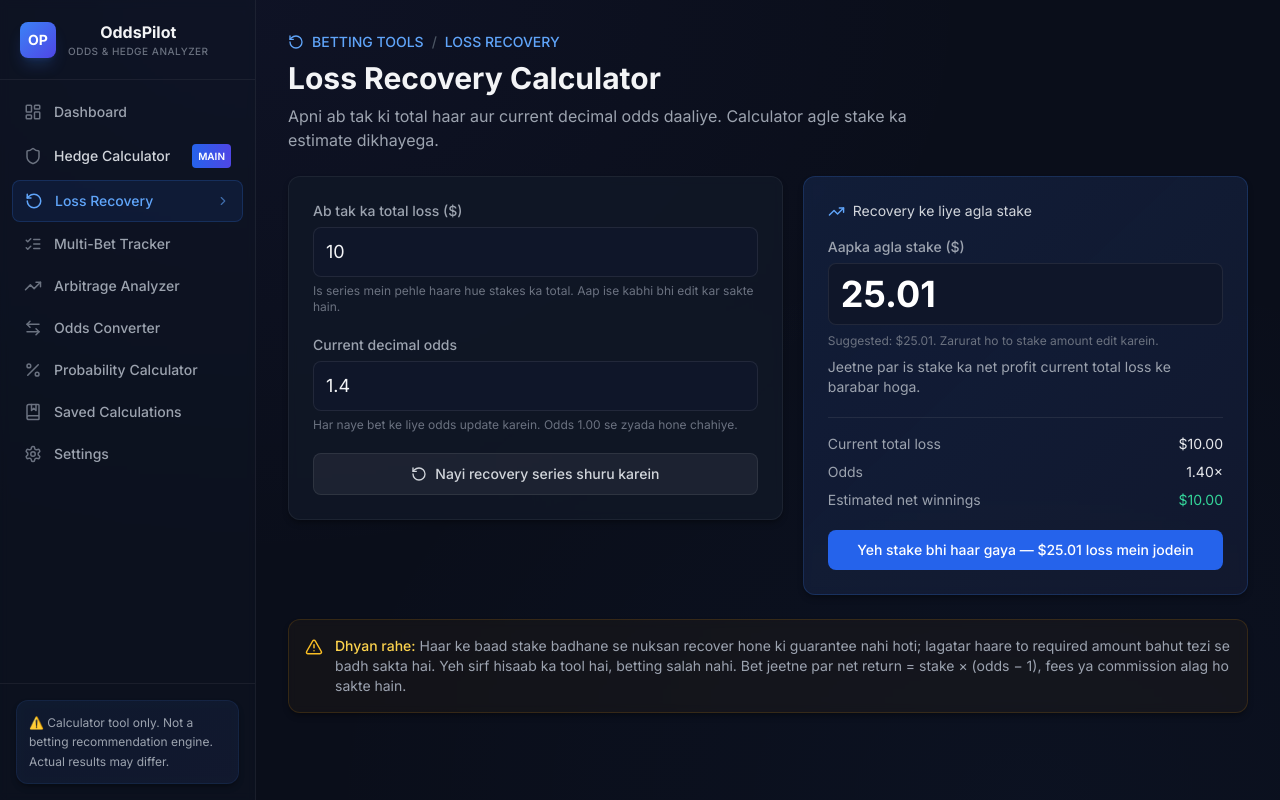
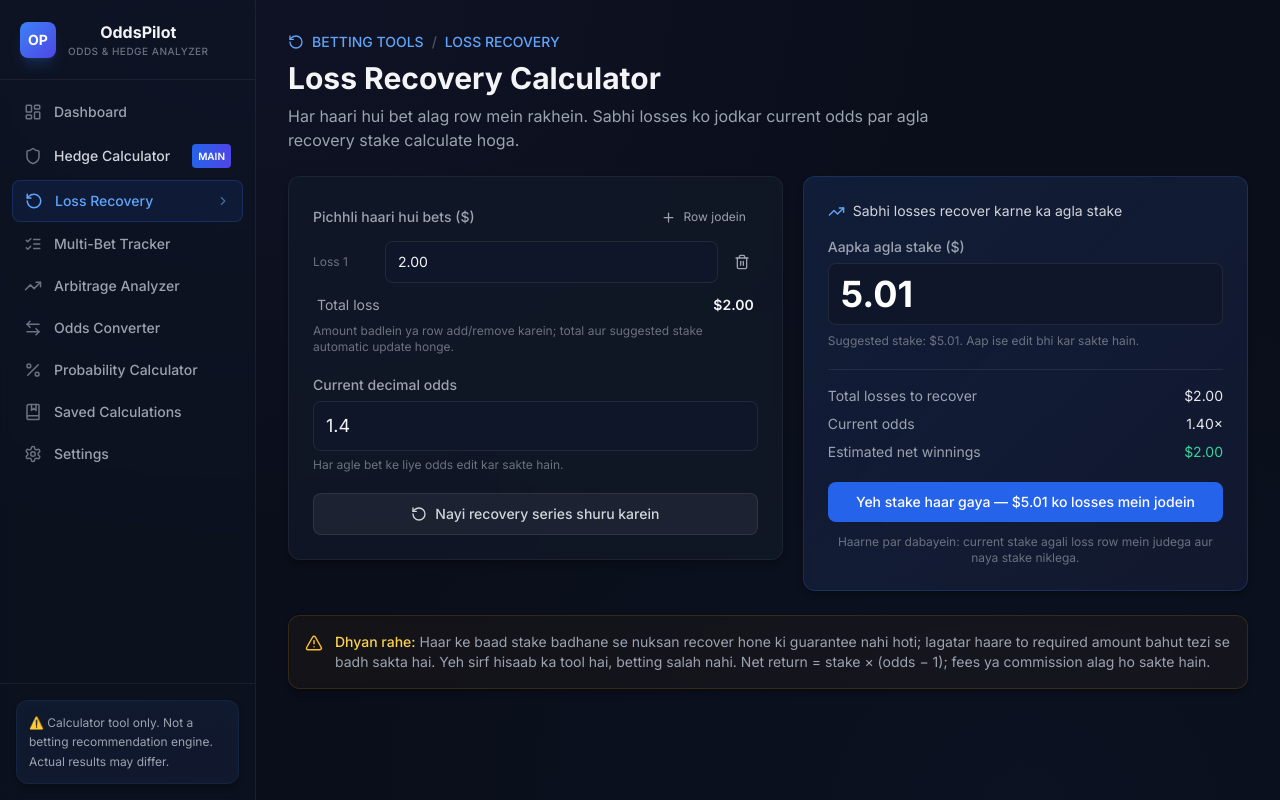
Before and after one commit to mishralok794/Odds-Calculator, a React (Vite) app: page /recovery in a window 1280 px wide. Built offline with nearby package versions, Linux system fonts and the light colour scheme.

Commit message:
feat: track recovery losses by bet

```diff
--- a/src/pages/LossRecovery.tsx
+++ b/src/pages/LossRecovery.tsx
@@ -1,88 +1,135 @@
 import React, { useEffect, useMemo, useState } from 'react';
-import { AlertTriangle, RotateCcw, TrendingUp } from 'lucide-react';
+import { AlertTriangle, Plus, RotateCcw, Trash2, TrendingUp } from 'lucide-react';
 import { useApp } from '../context/AppContext';
 
-type RecoverySession = { loss: string; odds: string; rounds: number };
-const STORAGE_KEY = 'oddspilot-loss-recovery-session';
-const EMPTY_SESSION: RecoverySession = { loss: '10', odds: '1.4', rounds: 0 };
+type LossRow = { id: string; amount: string };
+type RecoverySession = { losses: LossRow[]; odds: string; rounds: number; stakeOverride: string };
+const STORAGE_KEY = 'oddspilot-loss-recovery-session-v2';
+const makeRow = (amount = ''): LossRow => ({ id: `${Date.now()}-${Math.random().toString(36).slice(2)}`, amount });
+const EMPTY_SESSION: RecoverySession = { losses: [makeRow('2.00')], odds: '1.4', rounds: 0, stakeOverride: '' };
+
+function readSession(): RecoverySession {
+  try {
+    const stored = localStorage.getItem(STORAGE_KEY);
+    if (stored) {
+      const parsed = JSON.parse(stored) as Partial<RecoverySession>;
+      return { ...EMPTY_SESSION, ...parsed, losses: Array.isArray(parsed.losses) ? parsed.losses : EMPTY_SESSION.losses };
+    }
+    // Preserve the single total loss from the previous version of this calculator.
+    const previous = localStorage.getItem('oddspilot-loss-recovery-session');
+    if (previous) {
+      const parsed = JSON.parse(previous) as { loss?: string; odds?: string; rounds?: number };
+      return {
+        losses: parsed.loss && Number(parsed.loss) > 0 ? [makeRow(parsed.loss)] : [makeRow('')],
+        odds: parsed.odds || '1.4',
+        rounds: parsed.rounds || 0,
+        stakeOverride: '',
+      };
+    }
+  } catch {
+    // Start with an editable example if saved browser data is unavailable.
+  }
+  return { ...EMPTY_SESSION, losses: [makeRow('2.00')] };
+}
 
 export default function LossRecoveryPage() {
   const { currencySymbol } = useApp();
-  const [session, setSession] = useState<RecoverySession>(() => {
-    try {
-      const stored = localStorage.getItem(STORAGE_KEY);
-      return stored ? { ...EMPTY_SESSION, ...JSON.parse(stored) } : EMPTY_SESSION;
-    } catch {
-      return EMPTY_SESSION;
-    }
-  });
+  const [session, setSession] = useState<RecoverySession>(readSession);
 
   useEffect(() => {
     localStorage.setItem(STORAGE_KEY, JSON.stringify(session));
   }, [session]);
 
-  const loss = Number(session.loss);
+  const loss = useMemo(() => session.losses.reduce((sum, row) => {
+    const amount = Number(row.amount);
+    return sum + (Number.isFinite(amount) && amount > 0 ? amount : 0);
+  }, 0), [session.losses]);
   const odds = Number(session.odds);
-  const valid = Number.isFinite(loss) && loss >= 0 && Number.isFinite(odds) && odds > 1;
+  const hasLoss = session.losses.every((row) => row.amount.trim() !== '') && loss > 0;
+  const valid = hasLoss && Number.isFinite(odds) && odds > 1;
   const suggestedStake = useMemo(() => valid ? Math.ceil((loss / (odds - 1)) * 100) / 100 : null, [loss, odds, valid]);
-  const [stakeOverride, setStakeOverride] = useState('');
-  const stake = stakeOverride === '' ? suggestedStake : Number(stakeOverride);
+  const stake = session.stakeOverride === '' ? suggestedStake : Number(session.stakeOverride);
   const validStake = stake !== null && Number.isFinite(stake) && stake > 0;
   const fmt = (value: number) => `${currencySymbol}${value.toLocaleString(undefined, { minimumFractionDigits: 2, maximumFractionDigits: 2 })}`;
 
+  const updateLoss = (id: string, amount: string) => setSession((current) => ({
+    ...current,
+    stakeOverride: '',
+    losses: current.losses.map((row) => row.id === id ? { ...row, amount } : row),
+  }));
+  const updateOdds = (value: string) => setSession((current) => ({ ...current, odds: value, stakeOverride: '' }));
   const markLost = () => {
     if (!validStake) return;
     const actualStake = Number(stake);
-    setSession((current) => ({ ...current, loss: (Number(current.loss) + actualStake).toFixed(2), rounds: current.rounds + 1 }));
-    setStakeOverride('');
+    setSession((current) => ({
+      ...current,
+      losses: [...current.losses, makeRow(actualStake.toFixed(2))],
+      stakeOverride: '',
+      rounds: current.rounds + 1,
+    }));
   };
-  const reset = () => { setSession(EMPTY_SESSION); setStakeOverride(''); };
-  const updateLoss = (value: string) => { setSession((s) => ({ ...s, loss: value })); setStakeOverride(''); };
-  const updateOdds = (value: string) => { setSession((s) => ({ ...s, odds: value })); setStakeOverride(''); };
+  const addLossRow = () => setSession((current) => ({ ...current, losses: [...current.losses, makeRow('')] }));
+  const removeLoss = (id: string) => setSession((current) => ({
+    ...current,
+    losses: current.losses.length > 1 ? current.losses.filter((row) => row.id !== id) : [makeRow('')],
+    stakeOverride: '',
+  }));
+  const reset = () => setSession({ ...EMPTY_SESSION, losses: [makeRow('')] });
 
   return (
     <div className="max-w-5xl mx-auto p-4 sm:p-6 lg:p-8 space-y-6 animate-slide-up">
       <header>
         <div className="flex items-center gap-2 text-blue-400 text-sm font-medium mb-2"><RotateCcw size={16} /> BETTING TOOLS <span className="text-gray-600">/</span> LOSS RECOVERY</div>
         <h1 className="text-2xl sm:text-3xl font-bold text-gray-100">Loss Recovery Calculator</h1>
-        <p className="text-gray-400 mt-2 max-w-2xl">Apni ab tak ki total haar aur current decimal odds daaliye. Calculator agle stake ka estimate dikhayega.</p>
+        <p className="text-gray-400 mt-2 max-w-2xl">Har haari hui bet alag row mein rakhein. Sabhi losses ko jodkar current odds par agla recovery stake calculate hoga.</p>
       </header>
 
       <div className="grid lg:grid-cols-[1fr_0.9fr] gap-5 items-start">
         <section className="card p-5 sm:p-6 space-y-5">
           <div>
-            <label className="label" htmlFor="recovery-loss">Ab tak ka total loss ({currencySymbol})</label>
-            <input id="recovery-loss" className="input-field text-lg" type="number" min="0" step="0.01" value={session.loss} onChange={(e) => updateLoss(e.target.value)} placeholder="Jaise 10.00" />
-            <p className="text-xs text-gray-500 mt-1.5">Is series mein pehle haare hue stakes ka total. Aap ise kabhi bhi edit kar sakte hain.</p>
+            <div className="flex items-center justify-between gap-3 mb-2">
+              <label className="label mb-0">Pichhli haari hui bets ({currencySymbol})</label>
+              <button className="btn-ghost text-xs" type="button" onClick={addLossRow}><Plus size={15} /> Row jodein</button>
+            </div>
+            <div className="space-y-2">
+              {session.losses.map((row, index) => (
+                <div key={row.id} className="flex items-center gap-2">
+                  <label className="text-xs text-gray-500 w-16 flex-shrink-0" htmlFor={`loss-${row.id}`}>Loss {index + 1}</label>
+                  <input id={`loss-${row.id}`} aria-label={`Loss ${index + 1}`} className="input-field" type="number" min="0" step="0.01" value={row.amount} onChange={(event) => updateLoss(row.id, event.target.value)} placeholder="Amount" />
+                  <button className="btn-icon flex-shrink-0" type="button" onClick={() => removeLoss(row.id)} aria-label={`Remove loss ${index + 1}`} title="Row hataayein"><Trash2 size={16} /></button>
+                </div>
+              ))}
+            </div>
+            <div className="flex justify-between text-sm mt-3 px-1"><span className="text-gray-400">Total loss</span><span className="text-gray-100 font-semibold">{fmt(loss)}</span></div>
+            <p className="text-xs text-gray-500 mt-2">Amount badlein ya row add/remove karein; total aur suggested stake automatic update honge.</p>
           </div>
           <div>
             <label className="label" htmlFor="recovery-odds">Current decimal odds</label>
-            <input id="recovery-odds" className="input-field text-lg" type="number" min="1.01" step="0.01" value={session.odds} onChange={(e) => updateOdds(e.target.value)} placeholder="Jaise 1.40" />
-            <p className="text-xs text-gray-500 mt-1.5">Har naye bet ke liye odds update karein. Odds 1.00 se zyada hone chahiye.</p>
+            <input id="recovery-odds" className="input-field text-lg" type="number" min="1.01" step="0.01" value={session.odds} onChange={(event) => updateOdds(event.target.value)} placeholder="Jaise 1.40" />
+            <p className="text-xs text-gray-500 mt-1.5">Har agle bet ke liye odds edit kar sakte hain.</p>
           </div>
-          {!valid && <div className="rounded-lg border border-red-500/20 bg-red-500/5 p-3 text-sm text-red-300">Sahi calculation ke liye loss 0 ya usse zyada aur odds 1.00 se zyada daalein.</div>}
-          <button className="btn-secondary w-full" onClick={reset}><RotateCcw size={16} /> Nayi recovery series shuru karein</button>
+          {!valid && <div className="rounded-lg border border-red-500/20 bg-red-500/5 p-3 text-sm text-red-300">Har loss row mein 0 se zyada amount aur odds 1.00 se zyada daalein.</div>}
+          <button className="btn-secondary w-full" type="button" onClick={reset}><RotateCcw size={16} /> Nayi recovery series shuru karein</button>
         </section>
 
         <section className="card p-5 sm:p-6 border-blue-500/20 bg-gradient-to-br from-blue-600/10 to-indigo-600/5">
-          <div className="flex items-center gap-2 text-gray-300 text-sm"><TrendingUp size={17} className="text-blue-400" /> Recovery ke liye agla stake</div>
+          <div className="flex items-center gap-2 text-gray-300 text-sm"><TrendingUp size={17} className="text-blue-400" /> Sabhi losses recover karne ka agla stake</div>
           <label className="label mt-4" htmlFor="recovery-stake">Aapka agla stake ({currencySymbol})</label>
-          <input id="recovery-stake" className="input-field text-3xl sm:text-4xl font-bold text-white mb-2" type="number" min="0.01" step="0.01" value={stakeOverride === '' ? suggestedStake ?? '' : stakeOverride} onChange={(e) => setStakeOverride(e.target.value)} placeholder="Stake amount" />
-          <p className="text-xs text-gray-500">Suggested: {suggestedStake === null ? '—' : fmt(suggestedStake)}. Zarurat ho to stake amount edit karein.</p>
-          <p className="text-sm text-gray-400 mt-2">Jeetne par is stake ka net profit current total loss ke barabar hoga.</p>
+          <input id="recovery-stake" aria-label="Agla stake" className="input-field text-3xl sm:text-4xl font-bold text-white mb-2" type="number" min="0.01" step="0.01" value={session.stakeOverride === '' ? suggestedStake ?? '' : session.stakeOverride} onChange={(event) => setSession((current) => ({ ...current, stakeOverride: event.target.value }))} placeholder="Stake amount" />
+          <p className="text-xs text-gray-500">Suggested stake: {suggestedStake === null ? '—' : fmt(suggestedStake)}. Aap ise edit bhi kar sakte hain.</p>
           {valid && <div className="mt-5 border-t border-white/[0.08] pt-4 space-y-2 text-sm">
-            <div className="flex justify-between text-gray-400"><span>Current total loss</span><span className="text-gray-200">{fmt(loss)}</span></div>
-            <div className="flex justify-between text-gray-400"><span>Odds</span><span className="text-gray-200">{odds.toFixed(2)}×</span></div>
+            <div className="flex justify-between text-gray-400"><span>Total losses to recover</span><span className="text-gray-200">{fmt(loss)}</span></div>
+            <div className="flex justify-between text-gray-400"><span>Current odds</span><span className="text-gray-200">{odds.toFixed(2)}×</span></div>
             <div className="flex justify-between text-gray-400"><span>Estimated net winnings</span><span className="text-emerald-400">{validStake ? fmt(stake * (odds - 1)) : '—'}</span></div>
           </div>}
-          <button className="btn-primary w-full mt-5" disabled={!validStake || !valid} onClick={markLost}>Yeh stake bhi haar gaya — {validStake ? fmt(stake) : 'stake'} loss mein jodein</button>
-          {session.rounds > 0 && <p className="text-xs text-gray-500 text-center mt-3">Is series mein {session.rounds} haare hue stake auto-add hue hain.</p>}
+          <button className="btn-primary w-full mt-5" type="button" disabled={!valid || !validStake} onClick={markLost}>Yeh stake haar gaya — {validStake ? fmt(stake) : 'stake'} ko losses mein jodein</button>
+          <p className="text-xs text-gray-500 text-center mt-3">Haarne par dabayein: current stake agali loss row mein judega aur naya stake niklega.</p>
         </section>
       </div>
 
       <div className="card p-4 flex gap-3 border-amber-500/15 bg-amber-500/[0.04]">
         <AlertTriangle size={18} className="text-amber-400 flex-shrink-0 mt-0.5" />
-        <p className="text-xs sm:text-sm text-gray-400 leading-relaxed"><span className="text-amber-300 font-medium">Dhyan rahe:</span> Haar ke baad stake badhane se nuksan recover hone ki guarantee nahi hoti; lagatar haare to required amount bahut tezi se badh sakta hai. Yeh sirf hisaab ka tool hai, betting salah nahi. Bet jeetne par net return = stake × (odds − 1), fees ya commission alag ho sakte hain.</p>
+        <p className="text-xs sm:text-sm text-gray-400 leading-relaxed"><span className="text-amber-300 font-medium">Dhyan rahe:</span> Haar ke baad stake badhane se nuksan recover hone ki guarantee nahi hoti; lagatar haare to required amount bahut tezi se badh sakta hai. Yeh sirf hisaab ka tool hai, betting salah nahi. Net return = stake × (odds − 1); fees ya commission alag ho sakte hain.</p>
       </div>
     </div>
   );
```
